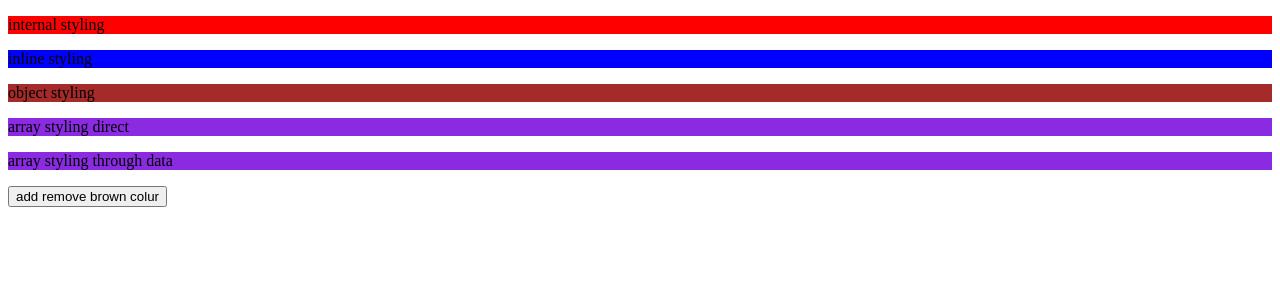
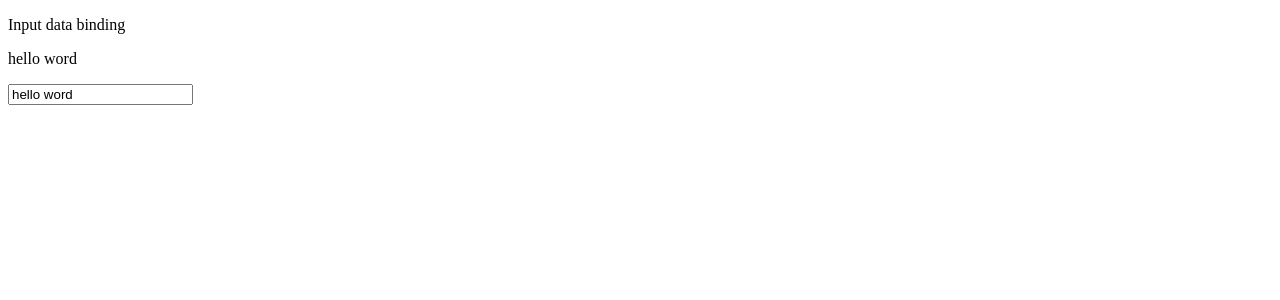
Before and after one commit to es-77/learn-vue-js, a Vue app: page / in a window 1280 px wide. Shown: the top 300 px of the page. Built offline with nearby package versions, Linux system fonts and the light colour scheme.

Commit message:
data binding

```diff
--- a/src/App.vue
+++ b/src/App.vue
@@ -6,7 +6,8 @@
   <!-- <ConditionalRender /> -->
   <!-- <ForLoop /> -->
   <!-- <MainLayOut /> -->
-  <Styling />
+  <!-- <Styling /> -->
+  <InputDataBinding />
 </template>
 
 <script>
@@ -16,7 +17,8 @@
 // import ConditionalRender from './components/ConditionalRender.vue'
 // import ForLoop from './components/ForLoop.vue';
 // import MainLayOut from './components/layout/MainLayOut.vue';
-import Styling from './components/Styling.vue';
+// import Styling from './components/Styling.vue';
+import InputDataBinding from './components/InputDataBinding.vue';
 
 export default {
   name: 'App',
@@ -27,7 +29,8 @@ export default {
     // ConditionalRender
     // ForLoop
     // MainLayOut
-    Styling
+    // Styling
+    InputDataBinding
   }
 };
 </script>
--- /dev/null
+++ b/src/components/InputDataBinding.vue
@@ -0,0 +1,16 @@
+<template>
+  <p>Input data binding</p>
+  <p>{{ message }}</p>
+
+  <input type="text" v-model="message" placeholder="enter some text" />
+</template>
+<script>
+export default {
+  name: 'InputDataBinding',
+  data() {
+    return {
+      message: 'hello word'
+    };
+  }
+};
+</script>
```
